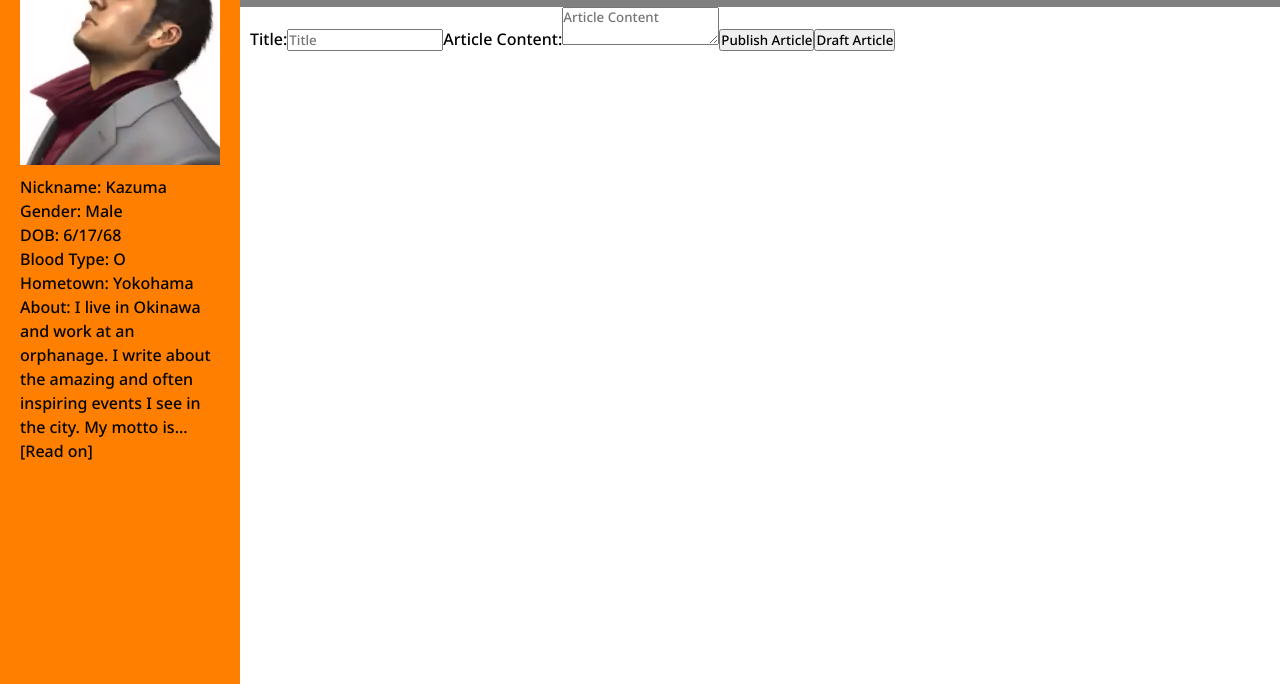
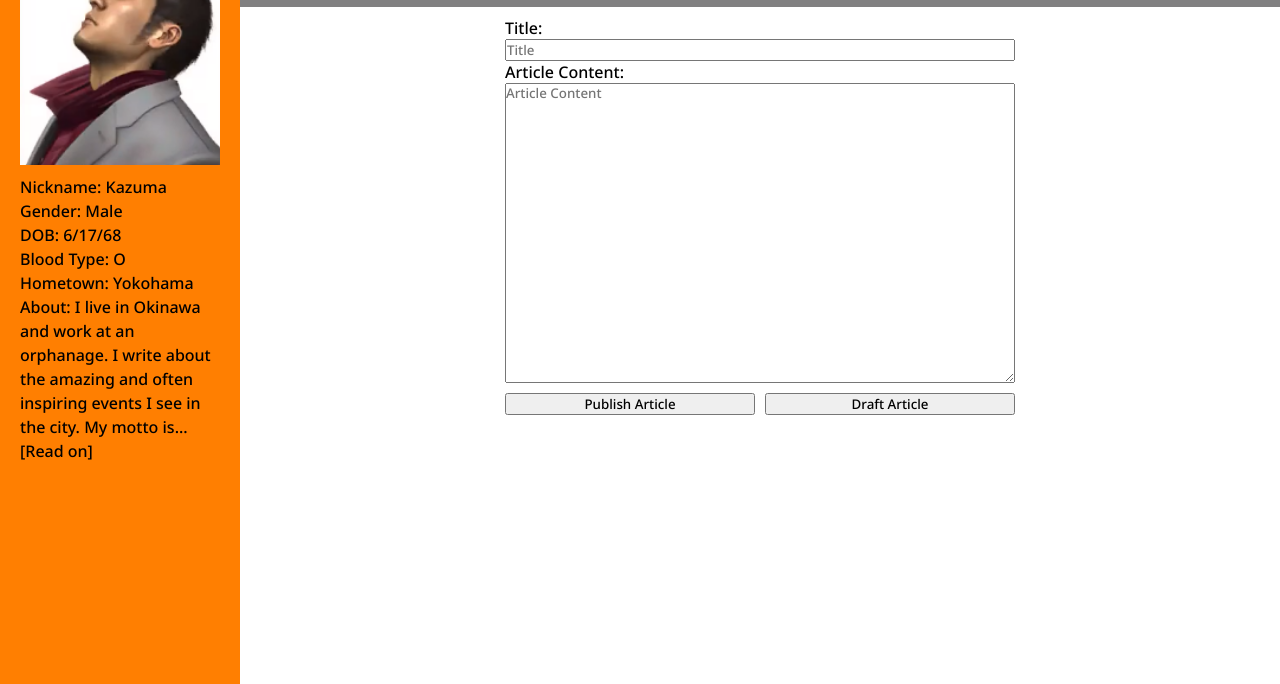
Before and after one commit to MK-DlR/blog-api, a plain HTML site: page admin/index.html in a window 1280 px wide. Shown: the part 414-1098 px from the top of the page. Drawn offline with Linux system fonts and the light colour scheme.

Commit message:
style: update css for comment form and new post form

```diff
--- a/admin/admin.css
+++ b/admin/admin.css
@@ -9,8 +9,32 @@
     background-color: #818081;
     margin-left: -10px;
     margin-right: -10px;
+    margin-bottom: 10px;
     padding: 10px 10px;
     color: white;
+}
+
+.new-post-form {
+    width: 50%;
+    display: flex;
+    flex-direction: column;
+    margin: 0 auto;
+    padding-bottom: 30px;
+}
+
+.post-input[name="content"] {
+    min-height: 300px;
+}
+
+.post-buttons-container {
+    display: flex;
+    gap: 10px;
+    margin-top: 10px;
+}
+
+.post-submit,
+.post-draft {
+    flex: 1; /* each button takes up equal space */
 }
 
 /* edit button */
--- a/admin/js/new-post.js
+++ b/admin/js/new-post.js
@@ -21,7 +21,7 @@ export function newPost() {
 
   // create post form
   const postForm = document.createElement("form");
-  postForm.classList.add("post-form");
+  postForm.classList.add("new-post-form");
   postForm.method = "POST";
   postForm.action = "/api/posts";
 
@@ -36,7 +36,7 @@ export function newPost() {
   postTitleLabel.textContent = "Title:";
   postTitleLabel.setAttribute("for", "title");
 
-  // content
+  // create post content input and label
   const postContent = document.createElement("textarea");
   postContent.classList.add("post-input");
   postContent.name = "content";
@@ -45,6 +45,10 @@ export function newPost() {
   const postContentLabel = document.createElement("label");
   postContentLabel.textContent = "Article Content:";
   postContentLabel.setAttribute("for", "content");
+
+  // TO DO: create publish and draft buttons container
+  const postButtonsContainer = document.createElement("div");
+  postButtonsContainer.classList.add("post-buttons-container");
 
   // create publish button (published posts)
   const postSubmit = document.createElement("button");
@@ -59,13 +63,19 @@ export function newPost() {
   postDraft.textContent = "Draft Article";
   // TO DO: set published boolean to false
 
+  // TO DO: image uploader or spot to submit url for image
+
+  // append buttons to button container
+  postButtonsContainer.appendChild(postSubmit);
+  postButtonsContainer.appendChild(postDraft);
+
   // append labels and inputs to form
+  // and button container to form
   postForm.appendChild(postTitleLabel);
   postForm.appendChild(postTitle);
   postForm.appendChild(postContentLabel);
   postForm.appendChild(postContent);
-  postForm.appendChild(postSubmit);
-  postForm.appendChild(postDraft);
+  postForm.appendChild(postButtonsContainer);
 
   // append form to new post container and container to app
   newPostContainer.appendChild(postForm);
--- a/shared/common.css
+++ b/shared/common.css
@@ -179,3 +179,11 @@ a {
     margin: 0 auto;
     padding-bottom: 30px;
 }
+
+.comment-input[name="content"] {
+    min-height: 100px;
+}
+
+.comment-submit {
+    margin-top: 10px;
+}
```
